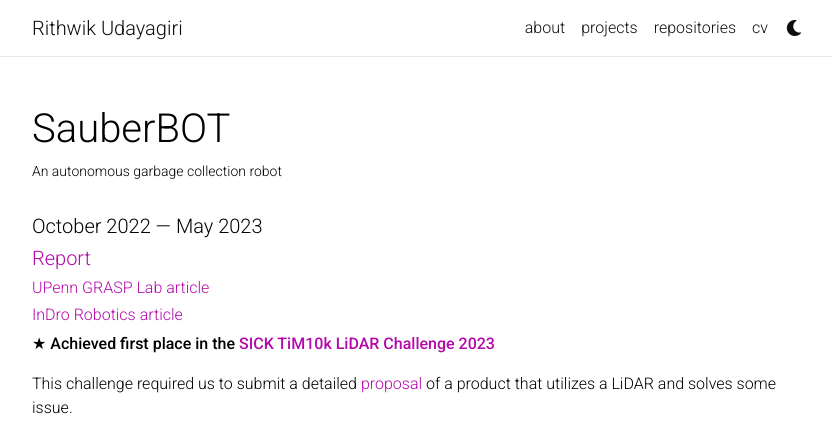
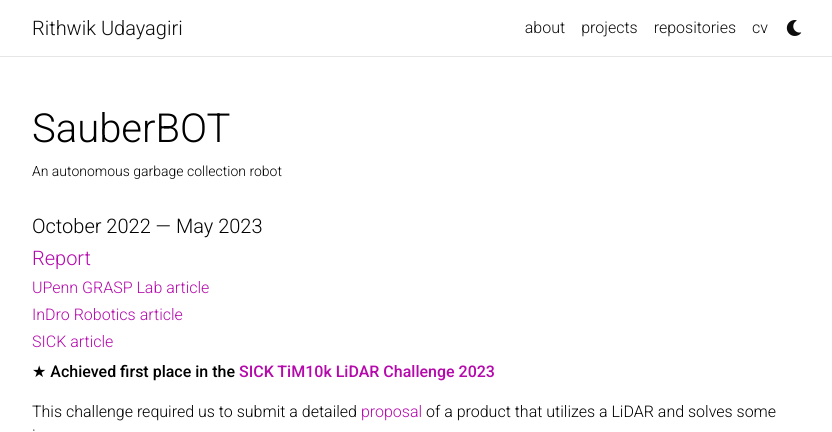
Before and after one commit to RithwikU/rithwiku.github.io, a Jekyll site: the page built from _projects/sauberbot.md, in a window 1280 px wide and 900 px high, cut to the strip 0-432 px from the top of the window. Shown: the whole strip, without its empty margins (223-1055 px from the left). Built offline with Jekyll 4.4.1, drawn with Linux system fonts in a browser that asks for light colours; full-size pictures stand in for the smaller copies a plugin makes; comment, search, counter and statistics services are not loaded; a style sheet for code colours, icons or effects is not loaded.

Commit message:
add sick article link

```diff
--- a/_projects/sauberbot.md
+++ b/_projects/sauberbot.md
@@ -14,6 +14,9 @@ category: work
 ###### <a href="https://www.grasp.upenn.edu/news/robotics-masters-students-take-on-sicks-tim10k-challenge">UPenn GRASP Lab article</a>
 
 ###### <a href="https://indrorobotics.ca/upenn-robotics-team-cleans-up-at-sick-lidar-competition/">InDro Robotics article</a>
+
+###### <a href="https://sickusablog.com/university-students-use-sick-lidar-solve-real-world-problems/?utm_campaign=Oktopost-USA+-+TiM10K&utm_content=Oktopost-linkedin&utm_medium=social&utm_source=linkedin">SICK article</a>
+
 
 <p>
 &#x2605;<strong> Achieved first place in the <a href="https://www.sick.com/us/en/tim10k/w/tim10k/">SICK TiM10k LiDAR Challenge 2023</a></strong>
```
